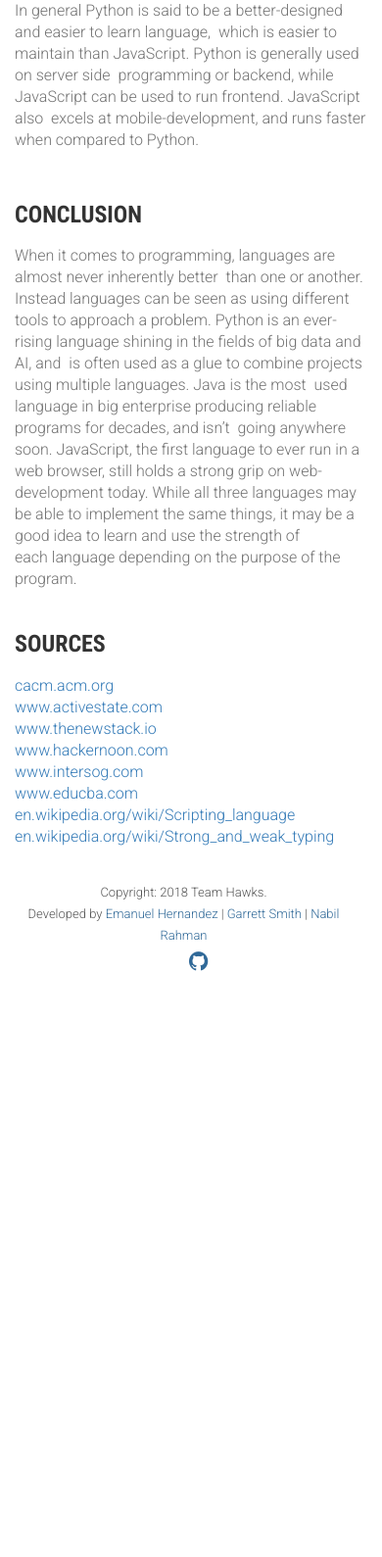
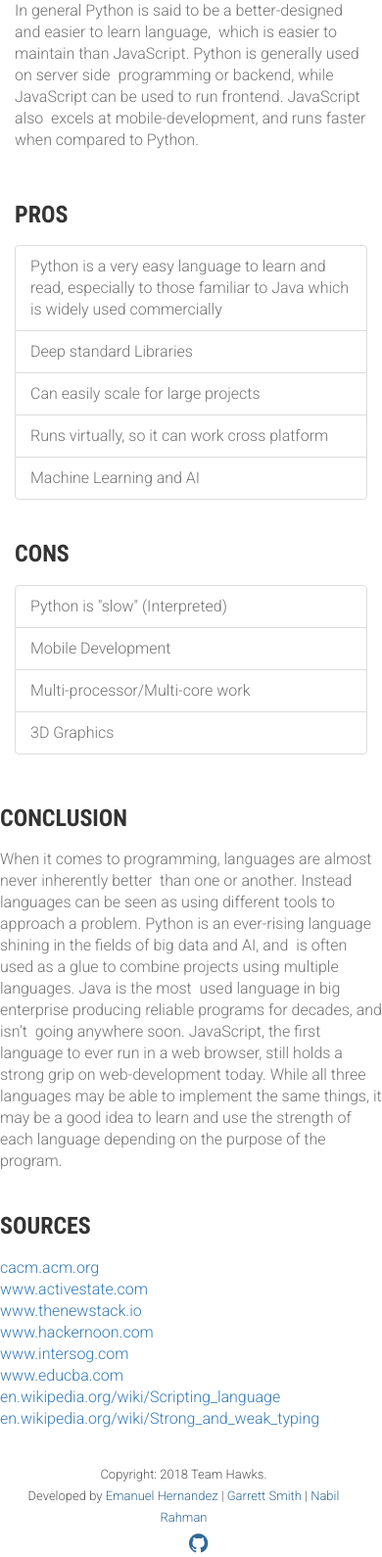
Before and after one commit to nabilrhman/WikiPython, a PHP site: page /comparison.php in a window 390 px wide. Shown: the part 3526-5115 px from the top of the page at 98% size. Before the commit the page ends 4517 px from the top, so only its background shows below. Run offline with PHP 8.4, Linux system fonts and the light colour scheme; some web fonts are replaced.

Commit message:
Add Garrett's pros and cons.

```diff
--- a/comparison.php
+++ b/comparison.php
@@ -242,6 +242,58 @@ lift_off(whale) # Throws the error 'Whale' object has no attribute 'fly'
                 <div class="block">
                     <h3 class="subtitle wow fadeInUp h3WithPaddingExtended" data-wow-delay=".3s"
                         data-wow-duration="500ms">
+                        Pros</h3>
+
+                    <ul class="list-group wow fadeInUp" data-wow-delay=".7s" data-wow-duration="800ms"
+                        style="margin-bottom: 10px !important;">
+                        <li class="list-group-item">Python is a very easy language to learn and read, especially to those familiar to Java which is widely used commercially
+                        </li>
+                        <li class="list-group-item">Deep standard Libraries
+                        </li>
+                        <li class="list-group-item">Can easily scale for large projects
+                        </li>
+                        <li class="list-group-item">Runs virtually, so it can work cross platform
+                        </li>
+                        <li class="list-group-item">Machine Learning and AI
+                        </li>
+                    </ul>
+
+
+                </div>
+            </div>
+
+
+            <div class="col-md-6">
+                <div class="block">
+                    <h3 class="subtitle wow fadeInUp h3WithPaddingExtended" data-wow-delay=".3s"
+                        data-wow-duration="500ms">
+                        Cons</h3>
+
+                    <ul class="list-group wow fadeInUp" data-wow-delay=".7s" data-wow-duration="800ms"
+                        style="margin-bottom: 10px !important;">
+                        <li class="list-group-item">Python is "slow" (Interpreted)
+                        </li>
+                        <li class="list-group-item">Mobile Development
+                        </li>
+                        <li class="list-group-item">Multi-processor/Multi-core work
+                        </li>
+                        <li class="list-group-item">3D Graphics
+                        </li>
+                    </ul>
+
+
+                </div>
+                </div>
+            </div>
+
+        </div>
+
+        <div class="row">
+
+            <div class="col-md-6">
+                <div class="block">
+                    <h3 class="subtitle wow fadeInUp h3WithPaddingExtended" data-wow-delay=".3s"
+                        data-wow-duration="500ms">
                         Conclusion</h3>
 
                     <p class="wow fadeInUp" data-wow-delay=".5s" data-wow-duration="500ms">
@@ -258,6 +310,7 @@ lift_off(whale) # Throws the error 'Whale' object has no attribute 'fly'
 
                 </div>
             </div>
+
 
             <div class="col-md-6">
                 <div class="block">
```
